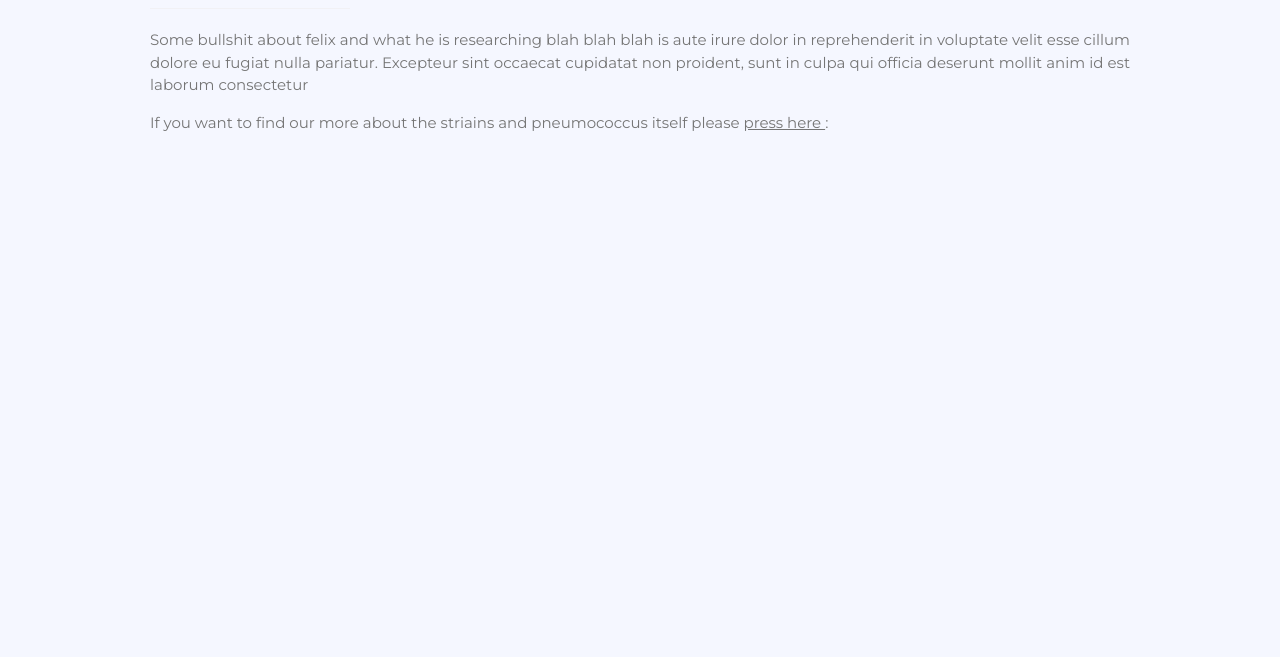
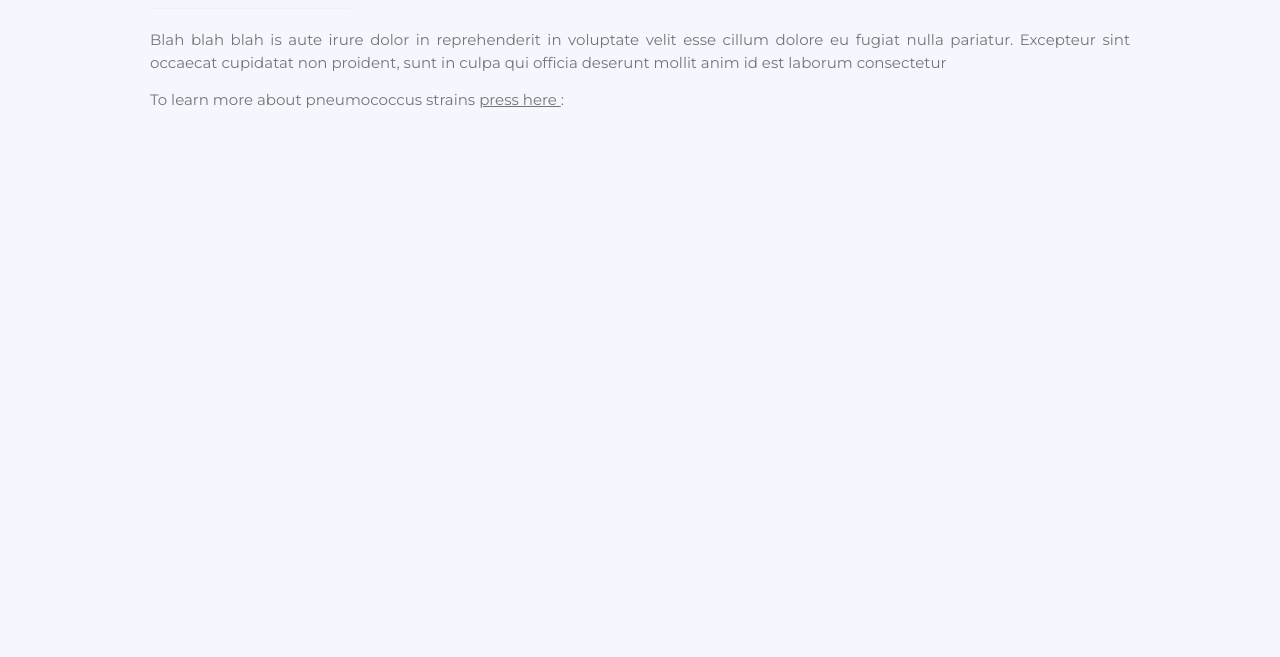
Before and after one commit to jadonwolffs/html-prototypes, a plain HTML site: page About.html in a window 1280 px wide. Shown: the part 143-800 px from the top of the page. Drawn offline with nearby package versions, Linux system fonts and the light colour scheme.

Commit message:
Update About.html

```diff
--- a/About.html
+++ b/About.html
@@ -35,9 +35,9 @@ body, h1,h2,h3,h4,h5,h6 {font-family: "Montserrat", sans-serif}
   <div class="w3-content w3-justify w3-text-grey w3-padding-64" id="Login">
     <h2 class="w3-text-grey">About Dr Dube</h2>
     <hr style="width:200px" class="w3-opacity">
-    <p> Some bullshit about felix and what he is researching blah blah blah is aute irure dolor in reprehenderit in voluptate velit esse cillum dolore eu fugiat nulla pariatur. Excepteur sint occaecat cupidatat non proident, sunt in culpa qui officia deserunt mollit anim id est laborum consectetur
+    <p> Blah blah blah is aute irure dolor in reprehenderit in voluptate velit esse cillum dolore eu fugiat nulla pariatur. Excepteur sint occaecat cupidatat non proident, sunt in culpa qui officia deserunt mollit anim id est laborum consectetur
     </p>
-    <p> If you want to find our more about the striains and pneumococcus itself please <a href ="strain.html" target = "_blank">press here </a> :</p>
+    <p> To learn more about pneumococcus strains <a href ="strain.html" target = "_blank">press here </a> :</p>
 
 
   <!-- End About Section -->
```
